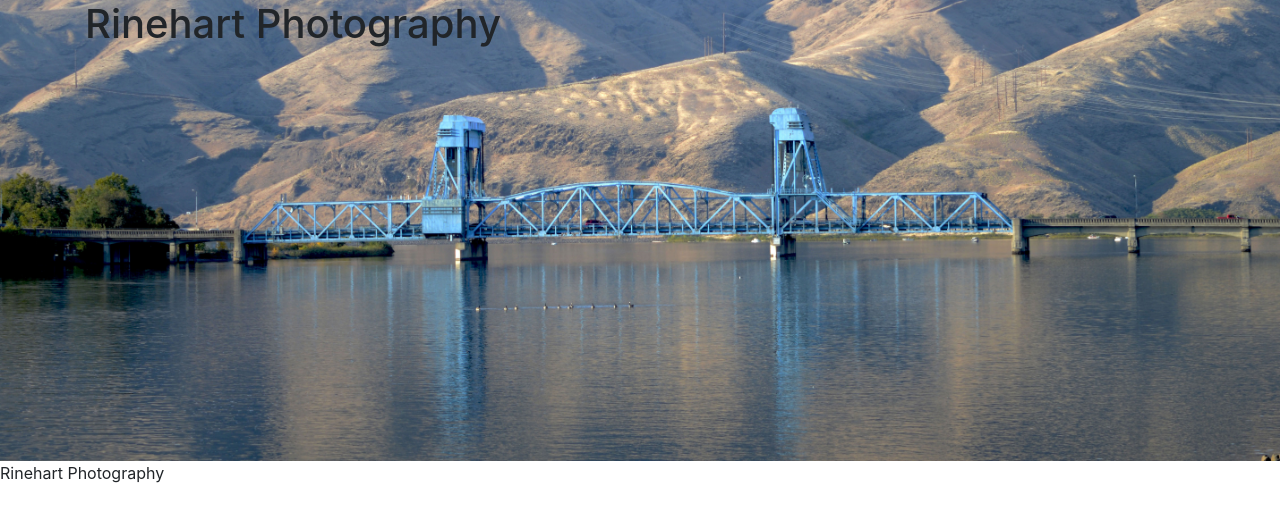
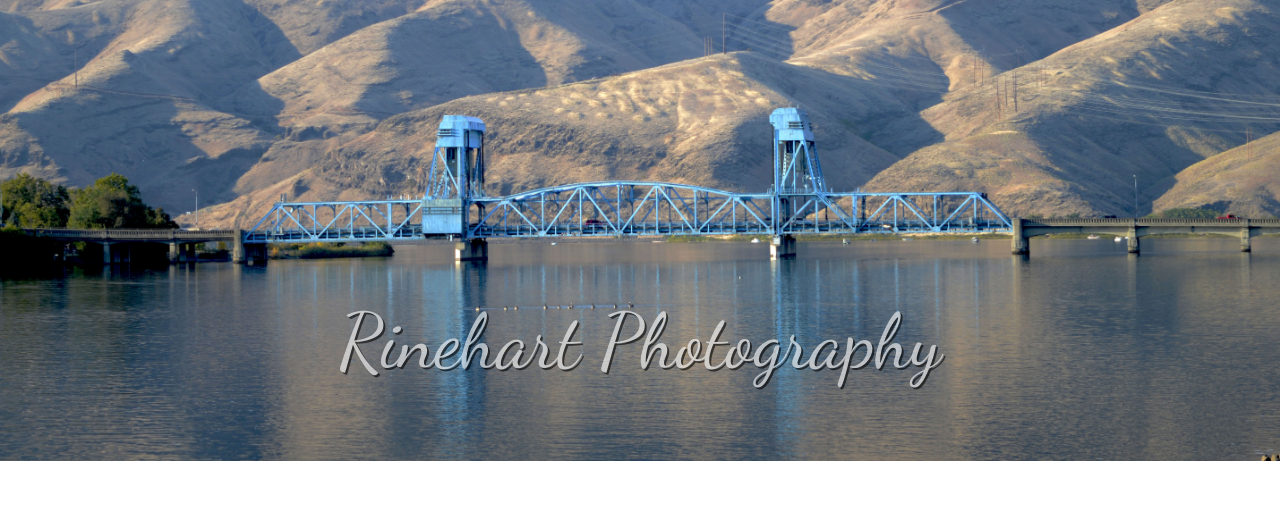
Before and after one commit to rinehartjm09/rinehart_photography, a PHP site: page / in a window 1280 px wide. Shown: the part 56-578 px from the top of the page. Run offline with PHP 8.4, Linux system fonts and the light colour scheme; some libraries are stand-ins or nearby versions.

Commit message:
added font to header

```diff
--- a/photography_tricklesoft_com/css/index.css
+++ b/photography_tricklesoft_com/css/index.css
@@ -1,6 +1,20 @@
-#header-img-parent{
-  position:absolute;
-}
 #header-img{
   width:100%;
 }
+.header-container{
+  position:relative;
+  text-align:center;
+  color:#fff;
+}
+.header-txt {
+  position:absolute;
+  top:75%;
+  left:50%;
+  transform:translate(-50%, -50%);
+  opacity:.6;
+}
+.header-txt h1{
+  font-family:'Dancing Script',"Times New Roman";
+  font-size:6vw;
+  text-shadow:2px 2px #000;
+}
--- a/photography_tricklesoft_com/includes/header.php
+++ b/photography_tricklesoft_com/includes/header.php
@@ -20,6 +20,7 @@
     }
     ?>
   </title>
+  <link href='https://fonts.googleapis.com/css?family=Dancing Script' rel='stylesheet'>
   <link rel="stylesheet" href="../css/bootstrap.min.css">
   <link rel="stylesheet" href="../css/index.css">
   <script src="../js/jquery-3.3.1.min.js"></script>
--- a/photography_tricklesoft_com/index.php
+++ b/photography_tricklesoft_com/index.php
@@ -1,15 +1,16 @@
 <?php
 include 'includes/header.php'
 ?>
-<figure id="header-img-parent">
-<img id="header-img" src="./images/bridgeval2.jpg" alt="Lewiston/Clarkston Blue Bridge">
-  <figcaption>Rinehart Photography</figcaption>
-</figure>
+<div class="header-container">
+  <img id="header-img" src="./images/bridgeval2.jpg" alt="Lewiston/Clarkston Blue Bridge">
+  <div class="header-txt">
+    <h1>Rinehart Photography</h1>
+  </div>
+</div>
 <div class="container">
-
   <div class="row">
     <div class="col">
-      <h1>Rinehart Photography</h1>
+
     </div>
   </div>
 </div>
```
